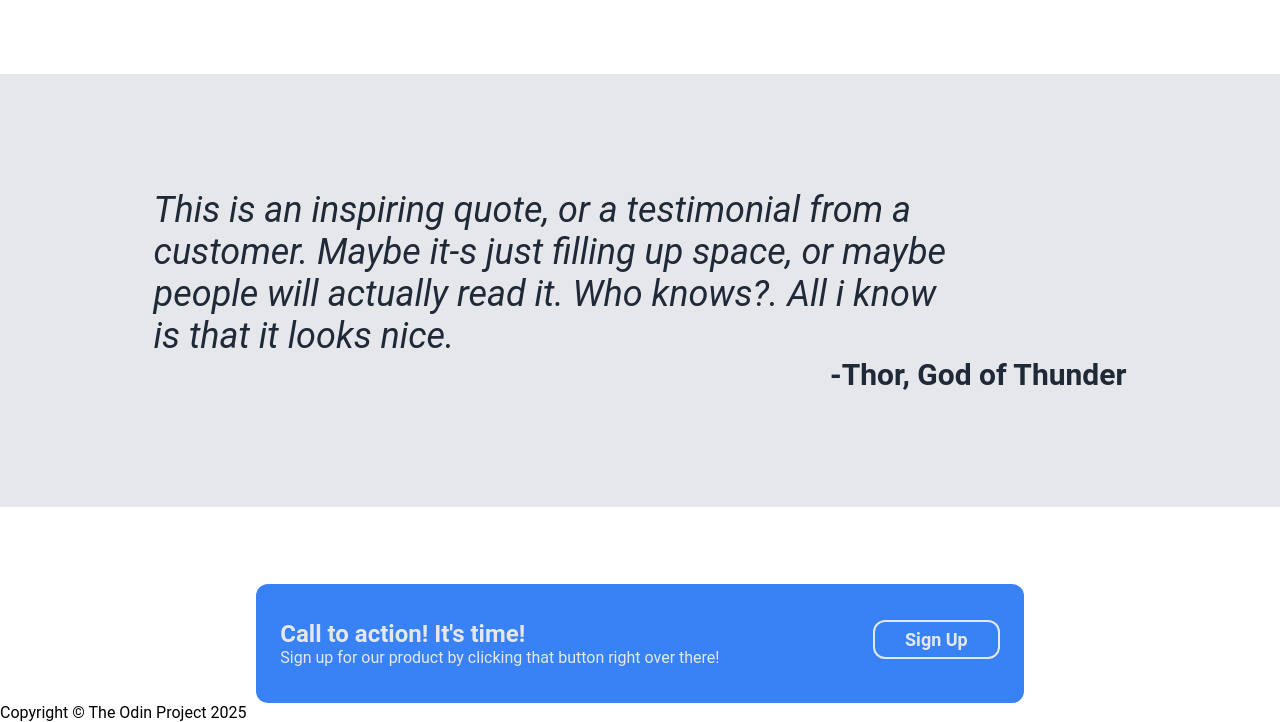
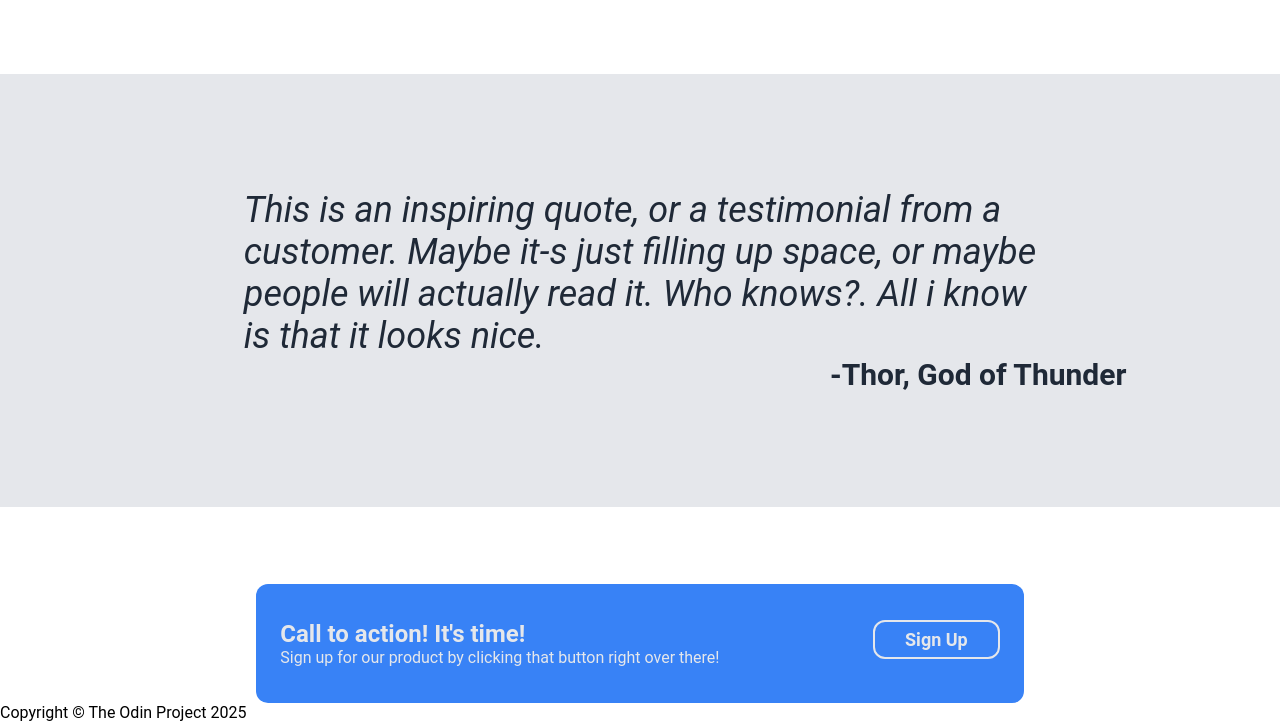
Before and after one commit to eliasport/Landing-Page-Project, a plain HTML site: page Main.html in a window 1280 px wide. Shown: the part 824-1546 px from the top of the page. Drawn offline with Linux system fonts and the light colour scheme.

Commit message:
Fixing tags: .text-section, .text_section i,

```diff
--- a/main.css
+++ b/main.css
@@ -114,11 +114,17 @@
 
 
 .text-section {
+    /* text-align: center; */
     width: 100%;
     background-color: #e5e7eb;
     font-size: 36px;
     margin: 6% 0  ;
     padding: 9% 12%;
+}
+.text-section i {
+    /* text-align: center; */
+    display: flex;
+    justify-content: center;
 }
 .text-section p {
     color: #1f2937;
```
